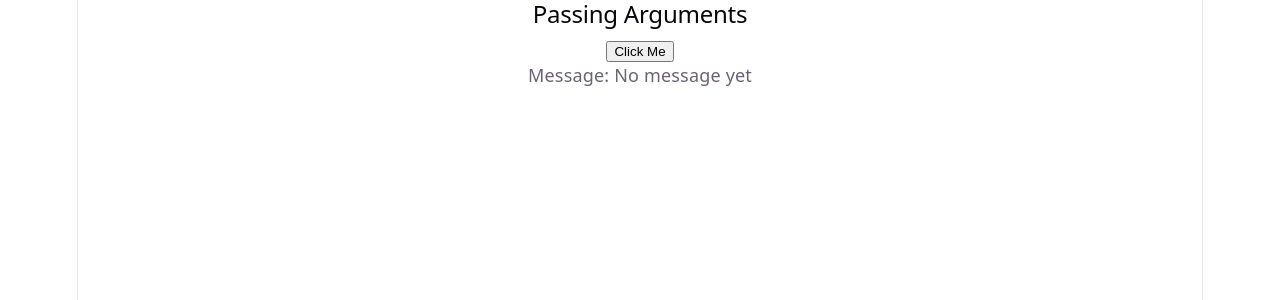
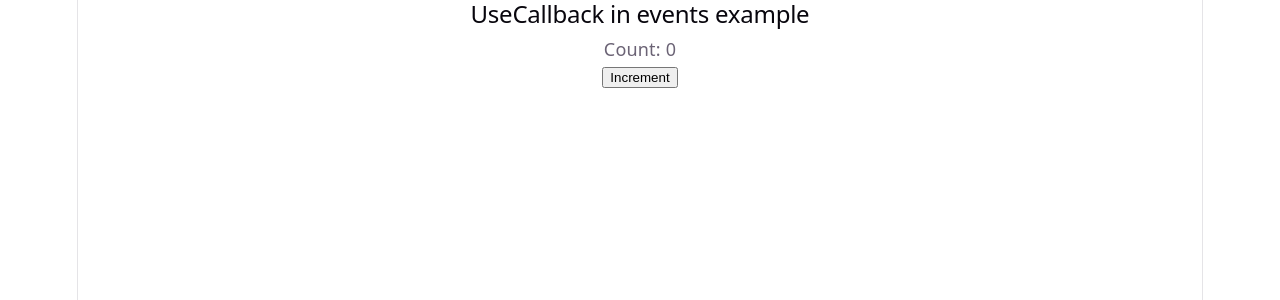
Before and after one commit to bindushrees-web/MERN_Stu_FebMay26Mys, a React (Vite) app in the folder W10/D3/my-event-app/: page / in a window 1280 px wide. Shown: the top 300 px of the page. Built offline with nearby package versions, Linux system fonts and the light colour scheme.

Commit message:
useCallback with Event Handlers

```diff
--- a/W10/D3/my-event-app/src/App.jsx
+++ b/W10/D3/my-event-app/src/App.jsx
@@ -1,6 +1,7 @@
 import { EventBasics } from './components/P1'
 import { EventObject } from './components/P2'
 import { PassingArguments } from './components/P3'
+import { UseCallbackEvents } from './components/P5'
 import './App.css'
 
 function App() {
@@ -9,7 +10,8 @@
     <>
       {/* < EventBasics /> */}
       {/* < EventObject /> */}
-      < PassingArguments />
+      {/* < PassingArguments /> */}
+      < UseCallbackEvents />
     </>
   )
 }
--- /dev/null
+++ b/W10/D3/my-event-app/src/components/P5.jsx
@@ -0,0 +1,27 @@
+// useCallback with Event Handlers
+
+import { useCallback, useState, memo} from "react";
+
+const ChildButton = memo(function ChildButton({onClick}){
+    console.log('ChildButton rendered');
+
+    return (
+        <button onClick={onClick}>Increment</button>
+    );
+});
+
+export function UseCallbackEvents() {
+    const [count, setCount] = useState(0);
+
+    const handleClick = useCallback(() => {
+        setCount((prevCount) => prevCount + 1);
+    }, []);
+
+    return (
+        <section>
+            <h2>UseCallback in events example</h2>
+            <p>Count: {count}</p>
+            <ChildButton onClick={handleClick} />
+        </section>
+    );
+}
```
